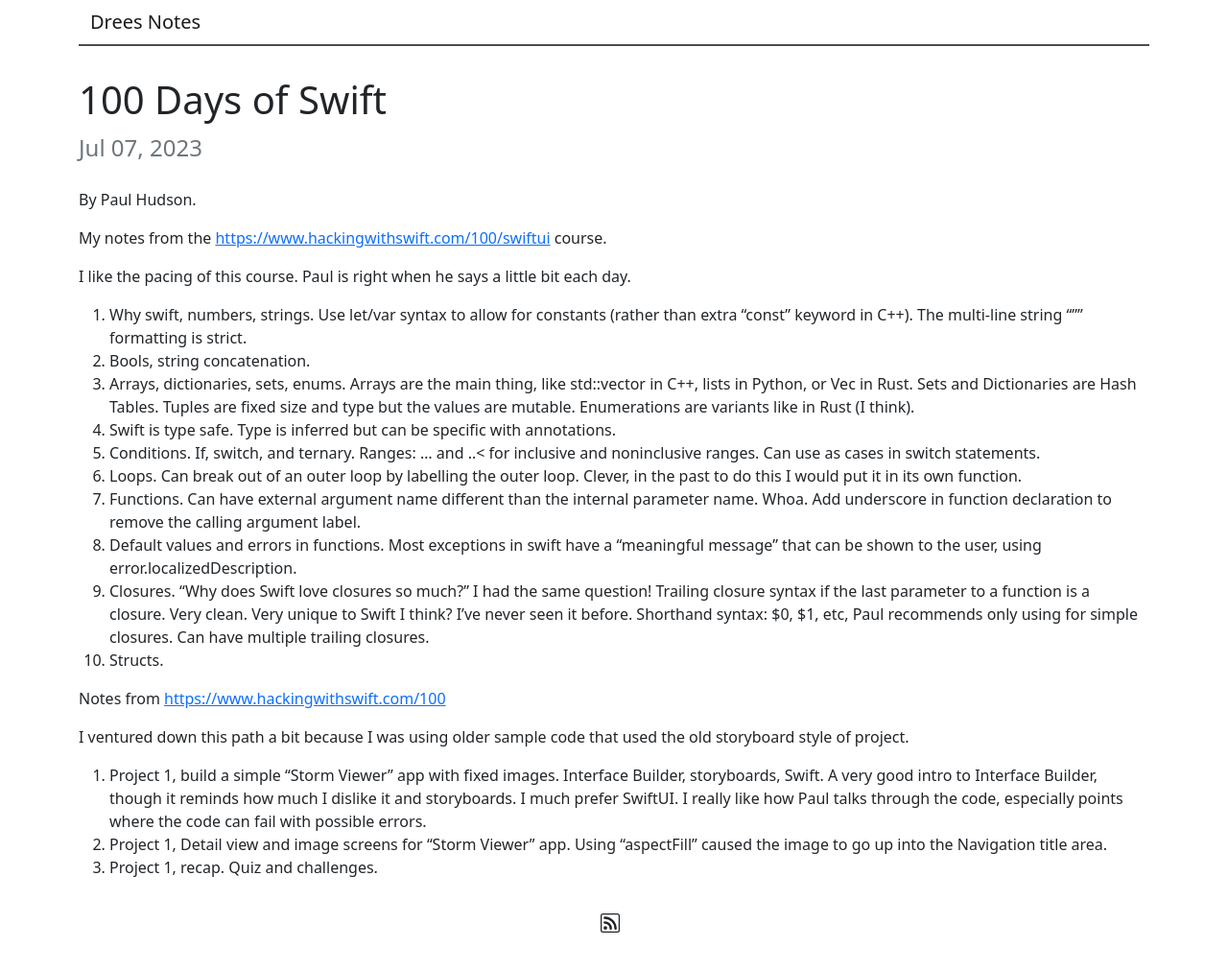
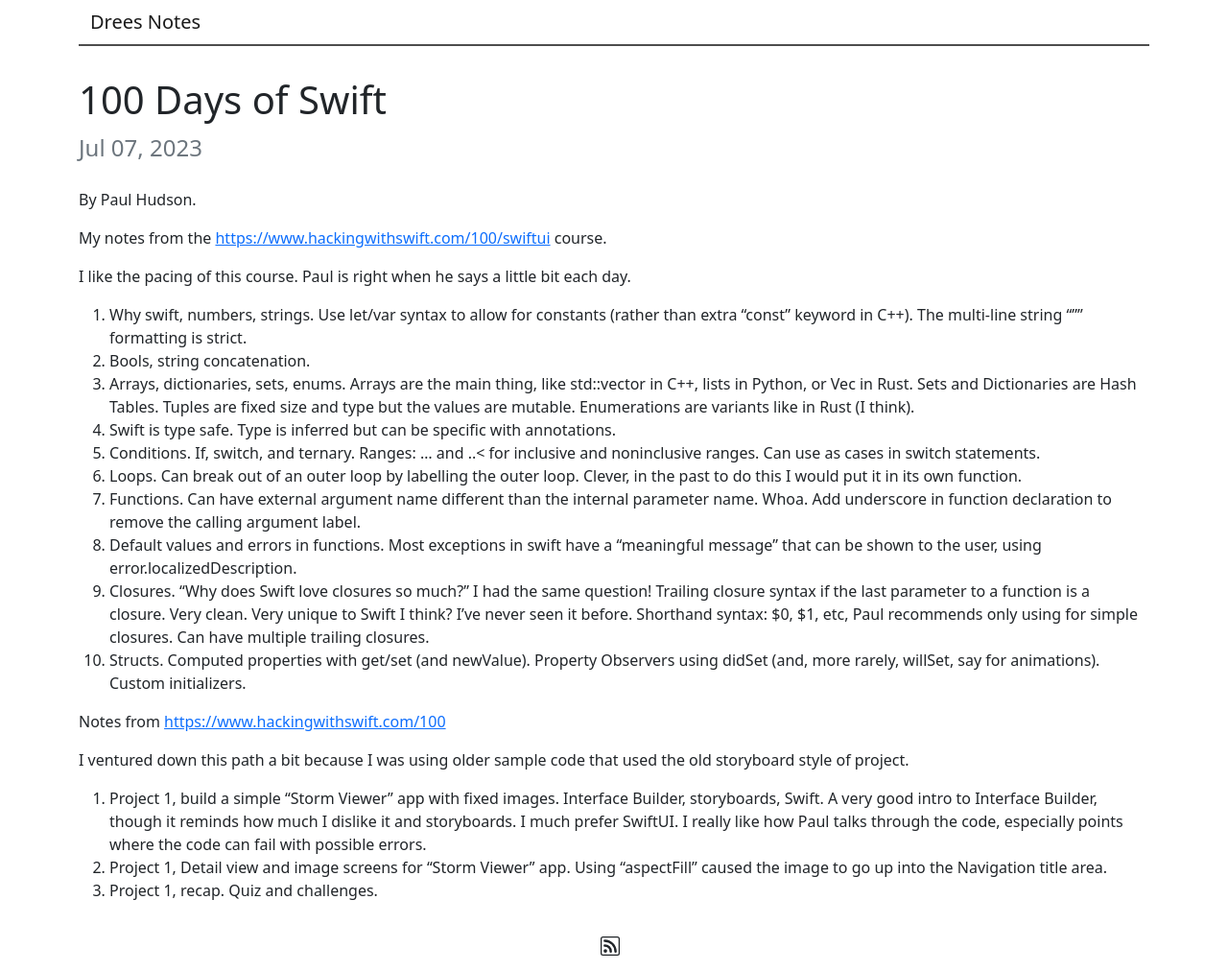
Before and after one commit to matthewdrees/matthewdrees.github.io, a Jekyll site: the page built from _posts/2023-07-07-100-days-of-swiftui.md, in a window 1280 px wide. Shown: the whole page at 96% size. Built offline with Jekyll 4.4.1, drawn with Linux system fonts in a browser that asks for light colours; before the commit the page ends 988 px from its top, so only the background shows below that.

Commit message:
100 swiftui. Structs.

```diff
--- a/_posts/2023-07-07-100-days-of-swiftui.md
+++ b/_posts/2023-07-07-100-days-of-swiftui.md
@@ -19,7 +19,7 @@
 7. Functions. Can have external argument name different than the internal parameter name. Whoa. Add underscore in function declaration to remove the calling argument label.
 8. Default values and errors in functions. Most exceptions in swift have a "meaningful message" that can be shown to the user, using error.localizedDescription.
 9. Closures. "Why does Swift love closures so much?" I had the same question! Trailing closure syntax if the last parameter to a function is a closure. Very clean. Very unique to Swift I think? I've never seen it before. Shorthand syntax: $0, $1, etc, Paul recommends only using for simple closures. Can have multiple trailing closures.
-10. Structs.
+10. Structs. Computed properties with get/set (and newValue). Property Observers using didSet (and, more rarely, willSet, say for animations). Custom initializers.
 
 Notes from [https://www.hackingwithswift.com/100](100 Days of Swift)
 
```
